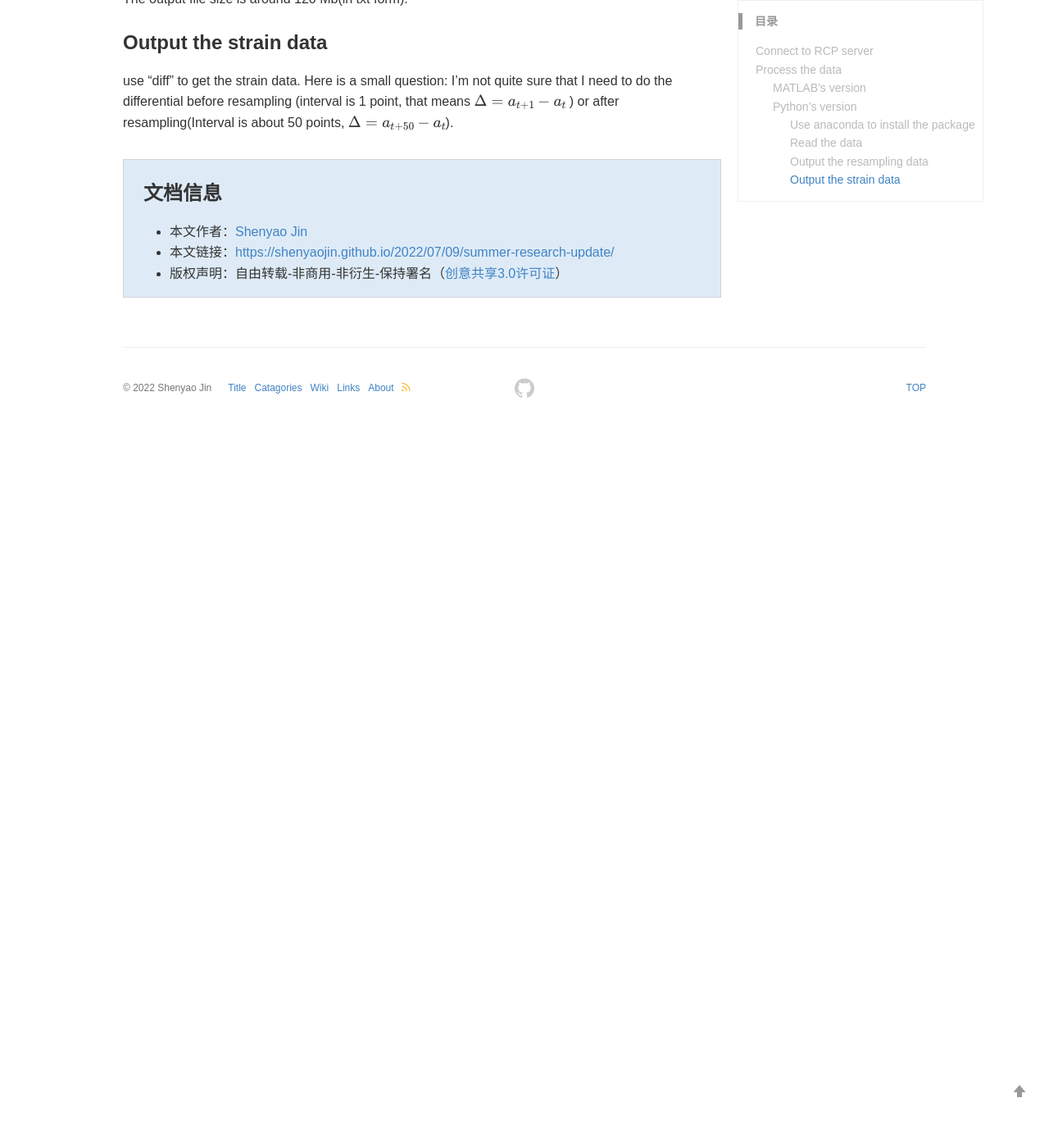
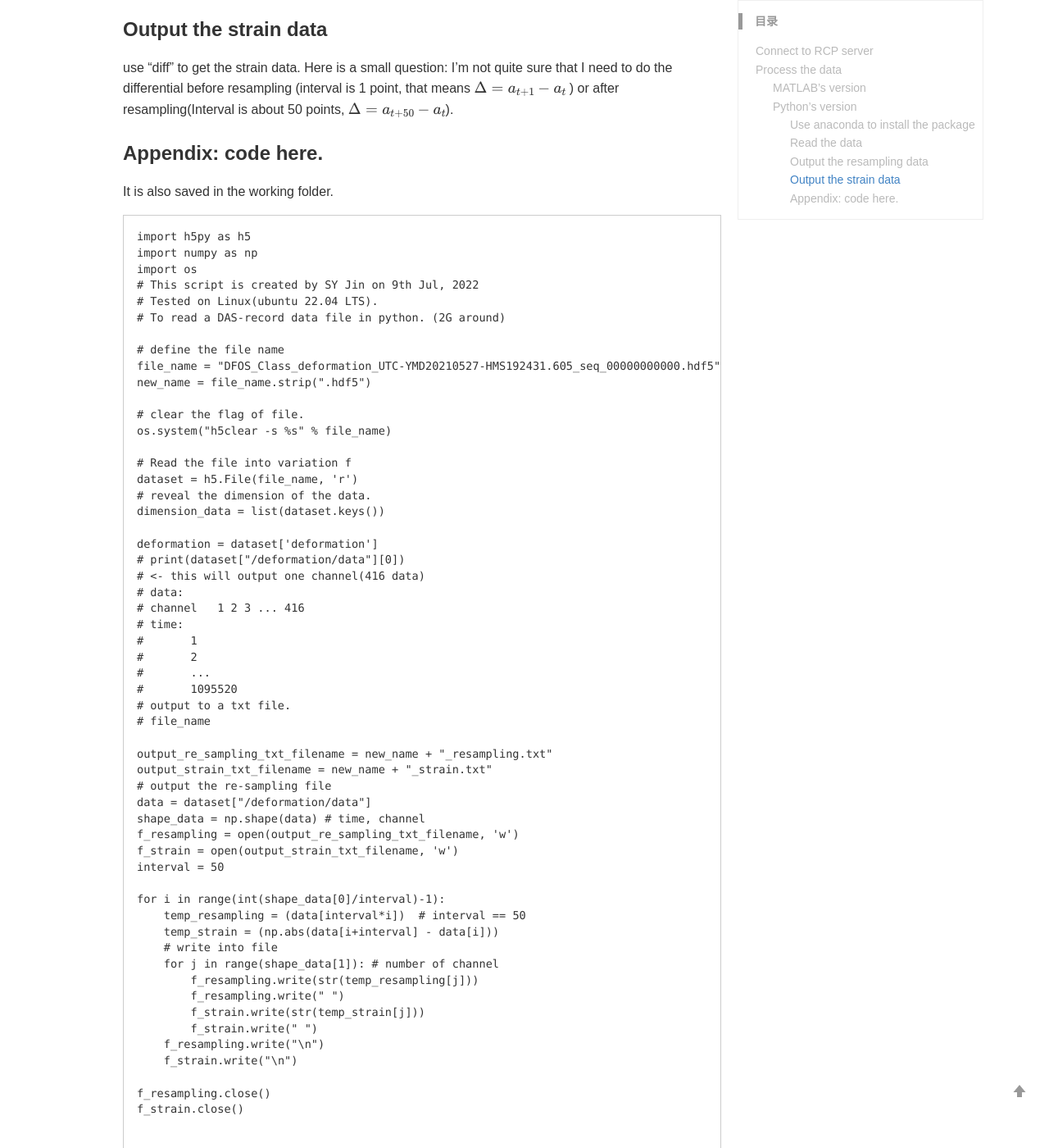
Before and after one commit to shenyaojin/shenyaojin.github.io, a Jekyll site: the page built from _posts/2022-07-09-summer-research-update.md, in a window 1280 px wide and 1400 px high, scrolled down 2295 px. Shown: the whole window at 82% size. Built offline with Jekyll 4.4.1, drawn with Linux system fonts in a browser that asks for light colours; formulas are drawn with MathJax 3; a style sheet for code colours, icons or effects is not loaded; before the commit the page ends 2817 px from its top, so only the background shows below that; some of the changed text lies outside the part shown.

Commit message:
Add code to the post

````diff
--- a/_posts/2022-07-09-summer-research-update.md
+++ b/_posts/2022-07-09-summer-research-update.md
@@ -14,7 +14,7 @@ I have connected to Zhejiang University's cluster server before, so it's relativ
 
 # Process the data
 
-I decide to use MATLAB first. In common sense, MATLAB will perform better in I/O.
+I decide to use MATLAB first. In common sense, MATLAB will perform a bit better than python while reading the data. However, I faced some problems while reading the data.
 
 ## MATLAB's version
 
@@ -31,9 +31,7 @@ Error in read_data (line 13)
 info = h5info(file_name);
 ```
 
-I faced some problems while reading the data.
-
-Before MATLAB 2022a it will return another error:
+If the version is older than MATLAB 2022a it will return another error:
 ```
 Error using h5infoc
 The filename specified was either not found on the MATLAB path or it contains unsupported characters.
@@ -68,3 +66,66 @@ The output file size is around 120 Mb(in txt form).
 
 ### Output the strain data
 use "diff" to get the strain data. Here is a small question: I'm not quite sure that I need to do the differential before resampling (interval is 1 point, that means $$\Delta = a_{t+1} - a_{t}$$ ) or after resampling(Interval is about 50 points, $$\Delta = a_{t+50} - a_{t}$$).
+
+### Appendix: code here.
+It is also saved in the working folder.
+
+```python
+import h5py as h5
+import numpy as np
+import os
+# This script is created by SY Jin on 9th Jul, 2022
+# Tested on Linux(ubuntu 22.04 LTS).
+# To read a DAS-record data file in python. (2G around)
+
+# define the file name
+file_name = "DFOS_Class_deformation_UTC-YMD20210527-HMS192431.605_seq_00000000000.hdf5"
+new_name = file_name.strip(".hdf5")
+
+# clear the flag of file.
+os.system("h5clear -s %s" % file_name)
+
+# Read the file into variation f
+dataset = h5.File(file_name, 'r')
+# reveal the dimension of the data.
+dimension_data = list(dataset.keys())
+
+deformation = dataset['deformation']
+# print(dataset["/deformation/data"][0])
+# <- this will output one channel(416 data)
+# data:
+# channel   1 2 3 ... 416
+# time:
+#       1
+#       2
+#       ...
+#       1095520
+# output to a txt file.
+# file_name
+
+output_re_sampling_txt_filename = new_name + "_resampling.txt"
+output_strain_txt_filename = new_name + "_strain.txt"
+# output the re-sampling file
+data = dataset["/deformation/data"]
+shape_data = np.shape(data) # time, channel
+f_resampling = open(output_re_sampling_txt_filename, 'w')
+f_strain = open(output_strain_txt_filename, 'w')
+interval = 50
+
+for i in range(int(shape_data[0]/interval)-1):
+    temp_resampling = (data[interval*i])  # interval == 50
+    temp_strain = (np.abs(data[i+interval] - data[i]))
+    # write into file
+    for j in range(shape_data[1]): # number of channel
+        f_resampling.write(str(temp_resampling[j]))
+        f_resampling.write(" ")
+        f_strain.write(str(temp_strain[j]))
+        f_strain.write(" ")
+    f_resampling.write("\n")
+    f_strain.write("\n")
+
+f_resampling.close()
+f_strain.close()
+
+
+```
````
Also changed, not shown: other parts of _posts/2022-07-09-summer-research-update.md (+1 -1 lines), _posts/2022-07-10-summer-research-update.md (+37 -0 lines).
